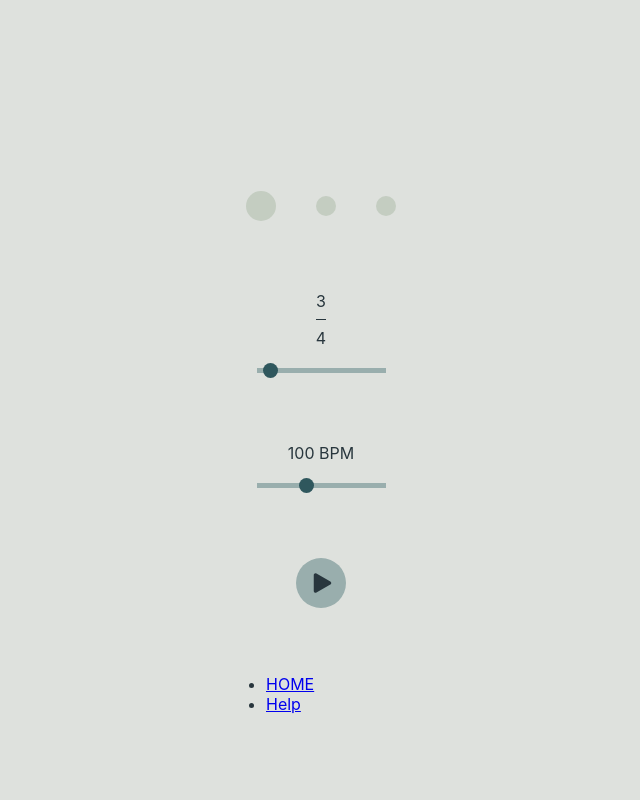
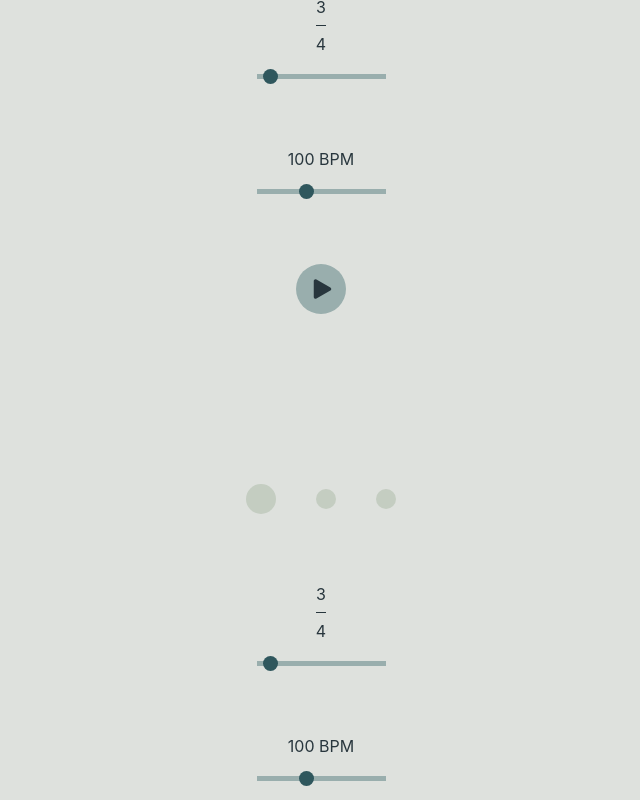
Before and after one commit to MarcoMaz/pwa-metronome, a React (Create React App) app: page / in a window 1280 px wide. Shown: the top 800 px of the page, without its empty margins (319-959 px from the left). Built offline with nearby package versions, Linux system fonts and the light colour scheme.

Commit message:
fix router

```diff
--- a/src/App.js
+++ b/src/App.js
@@ -14,6 +14,7 @@ const App = () => {
     <Router>
       <Route exact path="/" component={Metronome}/>
       <Route path="/help" component={Help}/>
+      <Metronome />
       <ul>
         <li><Link to="/">HOME</Link></li>
         <li><Link to="/help"><span>Help</span></Link></li>
```
